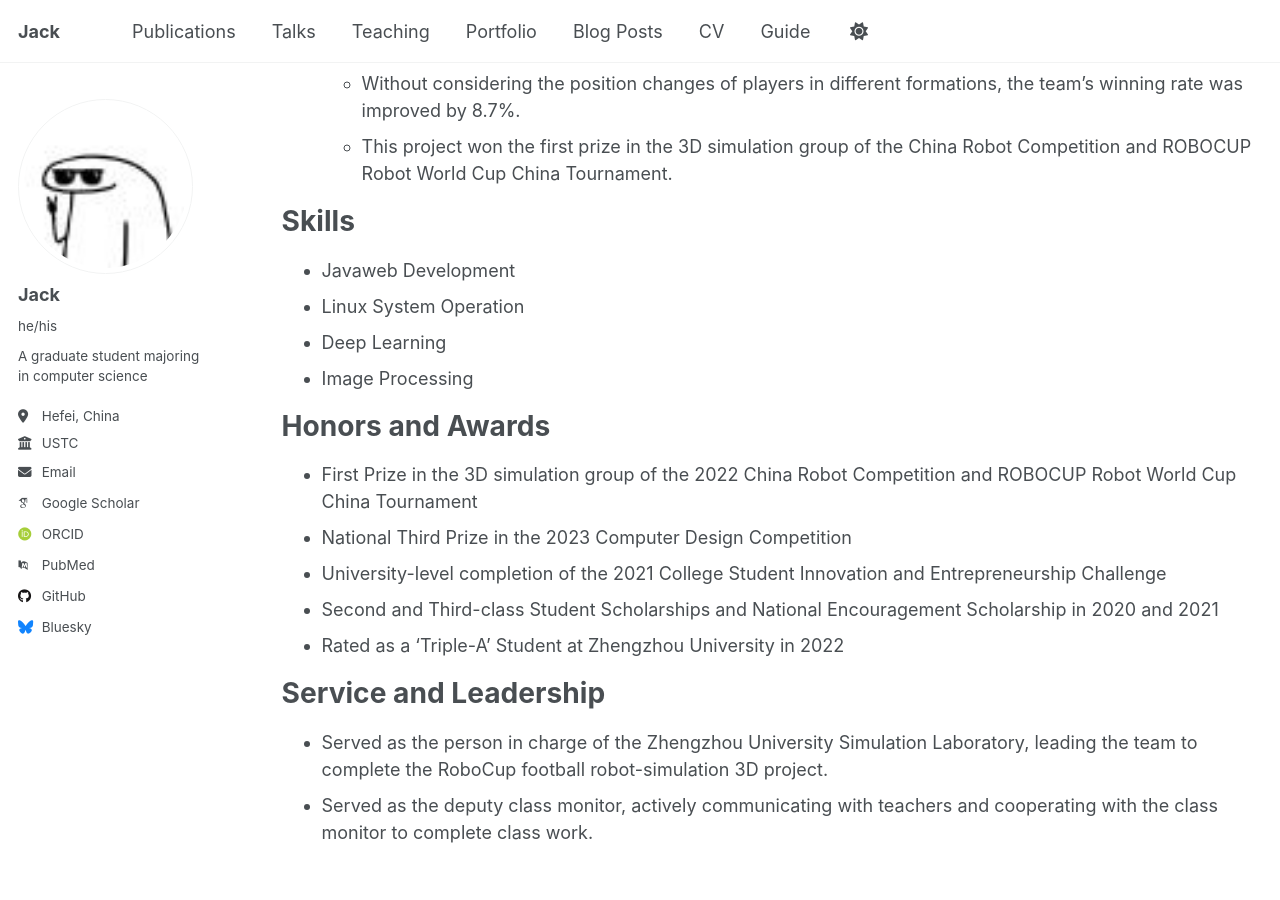
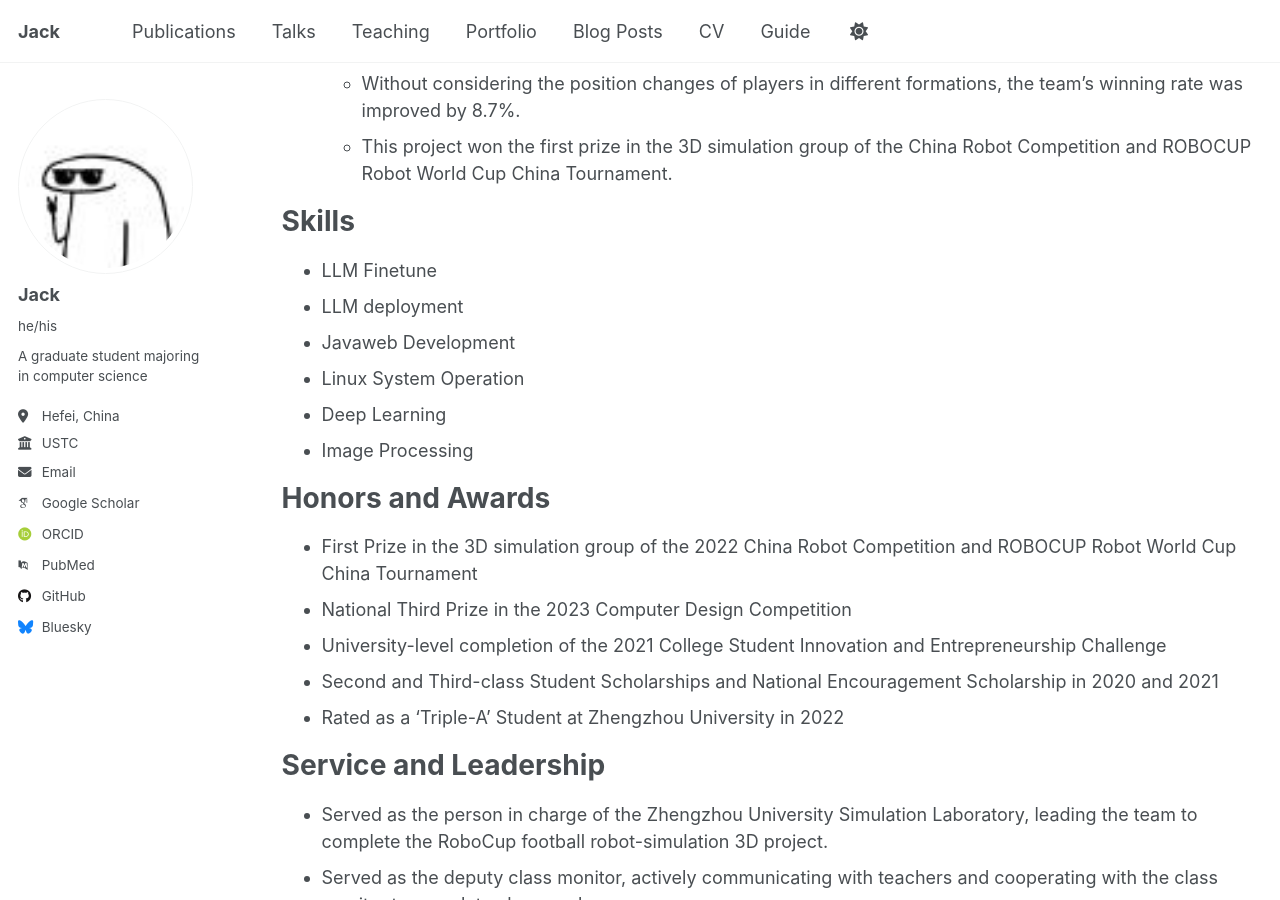
Before and after one commit to qsxustc/qsxustc.github.io, a Jekyll site: the page built from _pages/cv.md, in a window 1280 px wide and 900 px high, scrolled down 1102 px. Built offline with Jekyll 4.4.1, drawn with Linux system fonts in a browser that asks for light colours; some web fonts are replaced.

Commit message:
Update cv.md

```diff
--- a/_pages/cv.md
+++ b/_pages/cv.md
@@ -39,6 +39,8 @@ Project Experience
 
 Skills
 ======
+* LLM Finetune
+* LLM deployment
 * Javaweb Development
 * Linux System Operation
 * Deep Learning
```
